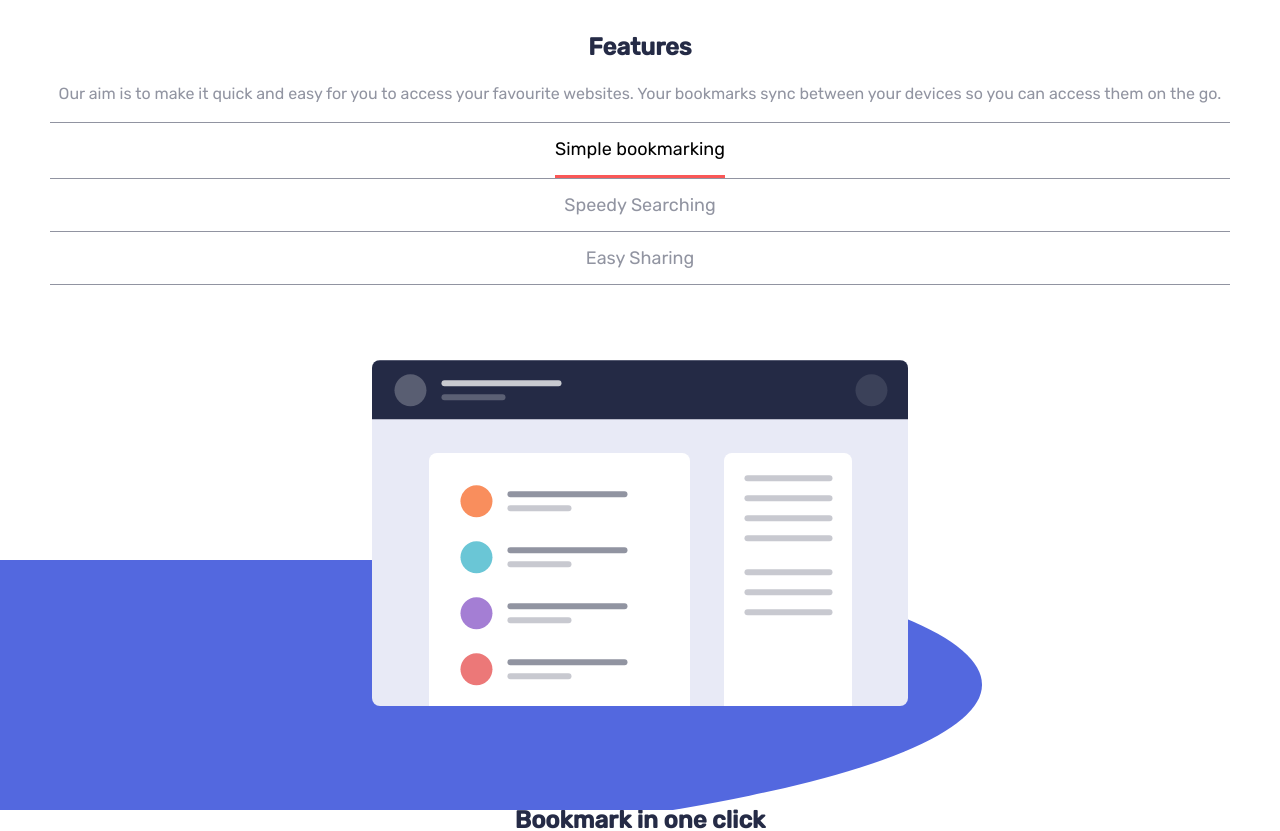
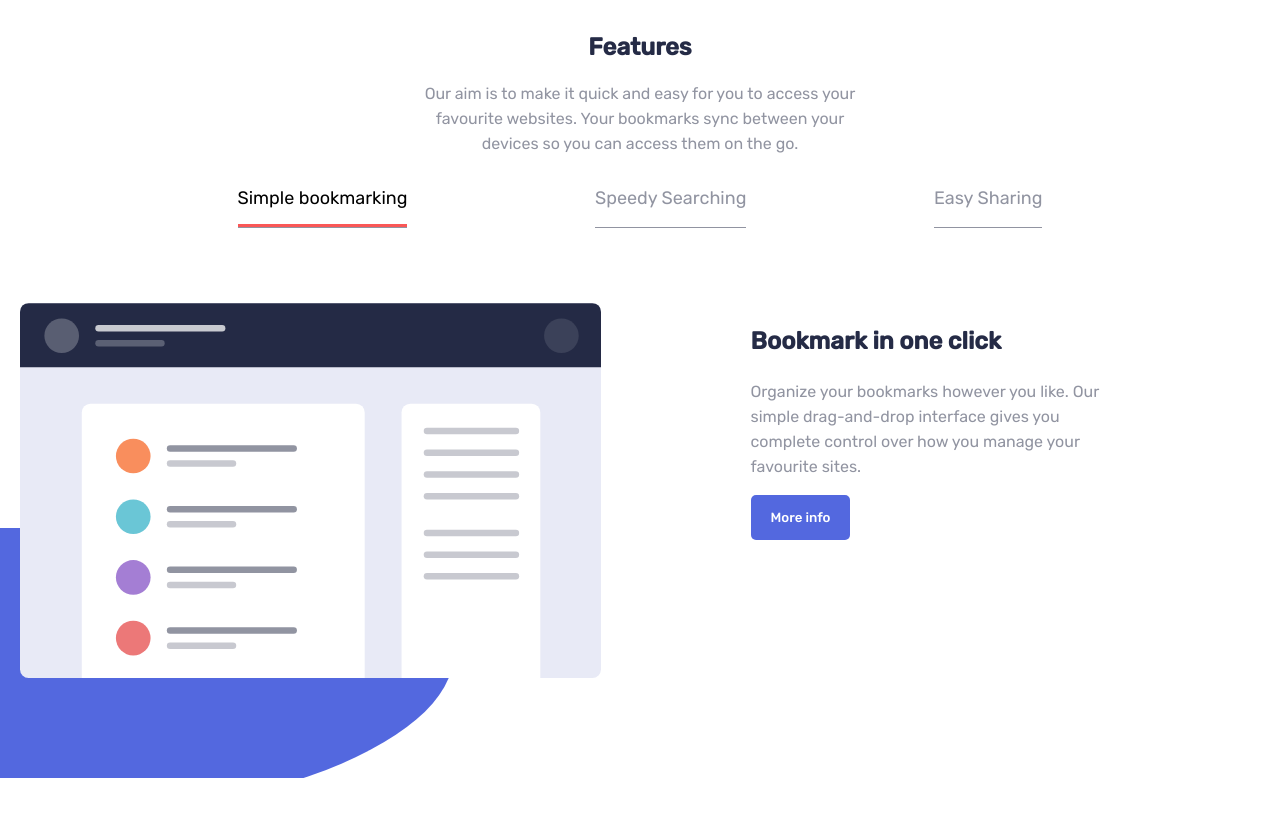
Before and after one commit to Erickowski/PlatziMaster_Week4_ChallengeReact, a React app: page / in a window 1280 px wide. Shown: the part 520-1351 px from the top of the page. Built offline with nearby package versions, Linux system fonts and the light colour scheme.

Commit message:
features desktop

```diff
--- a/src/assets/css/feature.scss
+++ b/src/assets/css/feature.scss
@@ -2,6 +2,22 @@
 
 .feature {
     margin-bottom: 100px;
+    @media screen and (min-width: 1023px) {
+        margin-bottom: 0;
+    }
+    &__button {
+        display: none;
+        @media screen and (min-width: 1023px) {
+            display: block;
+            padding: 15px 20px;
+            border-radius: 5px;
+            font-weight: 500;
+            border: none;
+            background-color: $soft-blue;
+            color: white;
+            margin-left: 150px;
+        }
+    }
     &__title,
     &__subtitle {
         font-size: 24px;
@@ -15,20 +31,45 @@
         padding: 0 25px;
         line-height: 25px;
     }
+    &__description {
+        @media screen and (min-width: 1023px) {
+            padding: 0 400px;
+        }
+    }
+    &__subtitle {
+        @media screen and (min-width: 1023px) {
+            text-align: left;
+            padding: 0 150px;
+        }
+    }
+    &__subdescription {
+        @media screen and (min-width: 1023px) {
+            padding: 0 150px;
+            text-align: left;
+        }
+    }
     &__list {
         list-style: none;
         padding: 0 30px;
         margin-bottom: 75px;
+        @media screen and (min-width: 1023px) {
+            display: flex;
+            justify-content: space-evenly;
+        }
         &--item {
             border-top: 1px solid $grayish-blue;
             text-align: center;
-            cursor: pointer;
+            @media screen and (min-width: 1023px) {
+                border: none;
+                border-bottom: 1px solid $grayish-blue;
+            }
             & button {
                 padding: 15px 0;
                 font-size: 18px;
                 color: $grayish-blue;
                 background-color: white;
                 border: none;
+                cursor: pointer;
             }
             &.active > button {
                 color: black;
@@ -37,22 +78,33 @@
             &:last-child {
                 border-bottom: 1px solid $grayish-blue;
             }
+            &:hover button {
+                color: $soft-red;
+            }
         }
     }
     &__picture {
         display: flex;
+        flex-direction: column;
         justify-content: center;
         position: relative;
         margin-bottom: 100px;
+        @media screen and (min-width: 1023px) {
+            flex-direction: row;
+        }
         &--image {
             max-width: 90%;
             z-index: 1;
+            margin-bottom: 100px;
+            @media screen and (min-width: 1023px) {
+                width: 100%;
+            }
         }
         &--background {
             padding: 0;
             margin: 0;
             position: absolute;
-            bottom: -30%;
+            bottom: 30%;
             left: -5%;
             right: 0;
             height: 250px;
@@ -60,6 +112,10 @@
             background-color: $soft-blue;
             -webkit-clip-path: ellipse(50% 60% at 0% 50%);
             clip-path: ellipse(80% 70% at 0% 50%);
+            @media screen and (min-width: 1023px) {
+                bottom: 0;
+                width: 50%;
+            }
         }
     }
 }
--- a/src/components/FeatureInfo.jsx
+++ b/src/components/FeatureInfo.jsx
@@ -1,16 +1,16 @@
 import React from 'react';
 
 const FeatureInfo = props => {
-    // console.log(props);
     return (
-        <>
-            <picture className="feature__picture">
-                <div className="feature__picture--background"></div>
-                <img className="feature__picture--image" src={props.features.image} alt=""/>
-            </picture>
-            <h3 className="feature__subtitle">{props.features.title}</h3>
-            <p className="feature__subdescription">{props.features.description}</p>
-        </>
+        <div className="feature__picture">
+            <div className="feature__picture--background"></div>
+            <img className="feature__picture--image" src={props.features.image} alt=""/>
+            <div>
+                <h3 className="feature__subtitle">{props.features.title}</h3>
+                <p className="feature__subdescription">{props.features.description}</p>
+                <button className="feature__button">More info</button>
+            </div>
+        </div>
     );
 }
 
```
